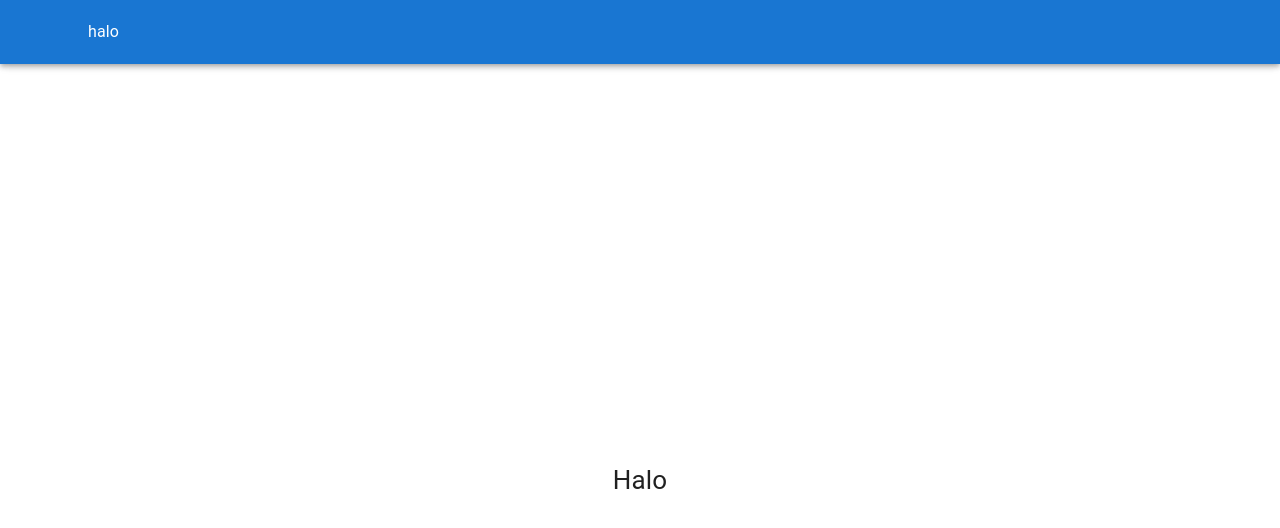
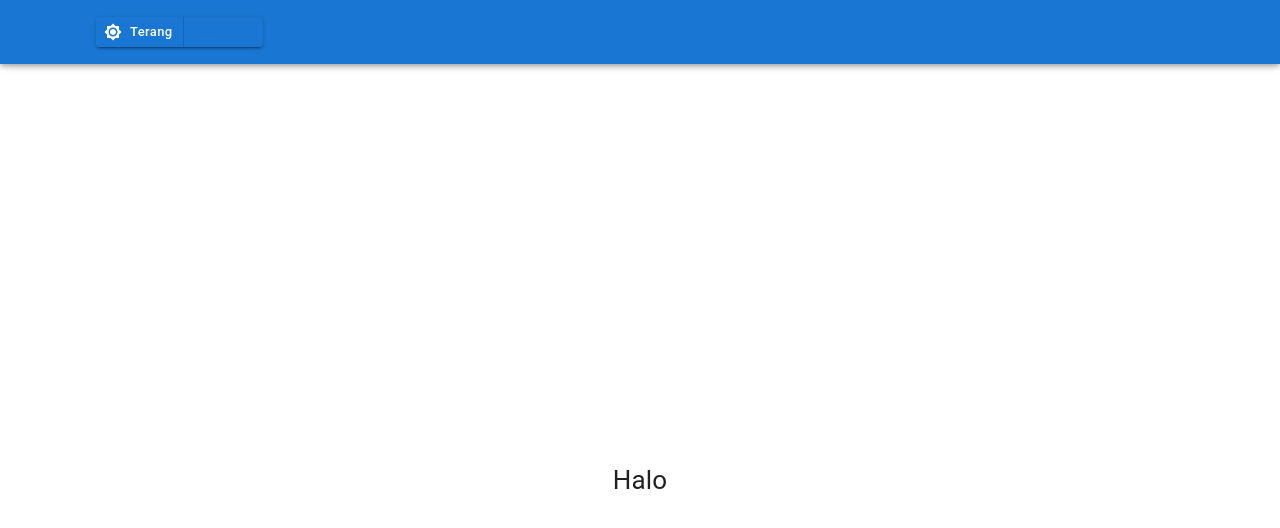
Before and after one commit to Alisyaifudin/rasli, a Next.js app: page / in a window 1280 px wide. Shown: the top 528 px of the page. Built offline with nearby package versions, Linux system fonts and the light colour scheme.

Commit message:
add themebtn comp

```diff
--- a/src/components/Navbar/Navbar.tsx
+++ b/src/components/Navbar/Navbar.tsx
@@ -3,14 +3,15 @@ import AppBar from "@mui/material/AppBar";
 import Box from "@mui/material/Box";
 import Toolbar from "@mui/material/Toolbar";
 import Container from "@mui/material/Container";
-
+// Import components
+import ThemeBtn from "../ThemeBtn/ThemeBtn";
 export default function SearchAppBar() {
   return (
     <Box sx={{ flexGrow: 1 }}>
       <AppBar position="fixed" data-testid="Navbar">
         <Container>
           <Toolbar data-testid="toolbar">
-            <p>halo</p>
+            <ThemeBtn />
           </Toolbar>
         </Container>
       </AppBar>
--- /dev/null
+++ b/src/components/ThemeBtn/ThemeBtn.tsx
@@ -0,0 +1,26 @@
+import React from "react";
+import { useAppDispatch, useAppSelector } from "../../app/hooks";
+import { setTheme, themeSL, languageSL } from "../../features/meta/metaSlice";
+import { themeTypes } from "../../features/meta/metaInterface";
+import { ThemeBtn as ThemeBtnProto } from "../../prototypes/ThemeBtn";
+import DICT from "../../utils/DICT";
+
+function ThemeBtn() {
+	const lang = useAppSelector(languageSL);
+	const mode = useAppSelector(themeSL);
+	const dispatch = useAppDispatch();
+
+	const handleClick = (mode: themeTypes) => {
+		dispatch(setTheme(mode));
+	};
+
+	return (
+		<ThemeBtnProto
+			onClick={handleClick}
+			mode={mode}
+			TEXT={{ DARK: DICT.THEME_DARK[lang], LIGHT: DICT.THEME_LIGHT[lang] }}
+		/>
+	);
+}
+
+export default ThemeBtn;
--- a/src/features/meta/metaInterface.ts
+++ b/src/features/meta/metaInterface.ts
@@ -1,7 +1,7 @@
-
-
 export type themeTypes = 'light' | 'dark';
 
 export interface MetaState {
   theme: themeTypes;
+  languages: string[];
+  language: string;
 }
--- a/src/features/meta/metaSlice.ts
+++ b/src/features/meta/metaSlice.ts
@@ -1,10 +1,12 @@
 import { createSlice, PayloadAction } from "@reduxjs/toolkit";
 import type { AppState } from "../../app/store";
 import { MetaState, themeTypes } from "./metaInterface";
-import { THEME } from "../../utils/DICT";
+import { THEME, LANGUAGES } from "../../utils/DICT";
 
 export const initialState: MetaState = {
 	theme: THEME.LIGHT,
+	languages: [LANGUAGES.EN, LANGUAGES.INA],
+	language: LANGUAGES.INA
 };
 
 export const metaSlice = createSlice({
@@ -14,12 +16,17 @@ export const metaSlice = createSlice({
 		setTheme: (state, action: PayloadAction<themeTypes>) => {
 			state.theme = action.payload;
 		},
+		setLanguage: (state, action: PayloadAction<string>) => {
+			if(state.languages.includes(action.payload)) state.language = action.payload
+		},
 	},
 });
 
-export const { setTheme } = metaSlice.actions;
+export const { setTheme, setLanguage } = metaSlice.actions;
 
 // in the slice file. For example: `useSelector((state: RootState) => state.counter.value)`
 export const themeSL = (state: AppState) => state.meta.theme;
+export const languageSL = (state: AppState) => state.meta.language;
+export const languagesSL = (state: AppState) => state.meta.languages;
 
 export default metaSlice.reducer;
--- a/src/utils/DICT.ts
+++ b/src/utils/DICT.ts
@@ -1,6 +1,22 @@
 import { themeTypes } from "../features/meta/metaInterface"
+
+export const LANGUAGES = {
+  INA: "ina",
+  EN: "en"
+}
 
 export const THEME = {
   DARK: "dark" as themeTypes,
   LIGHT: "light"  as themeTypes
 }
+
+export default {
+  THEME_LIGHT: {
+    [LANGUAGES.INA]: "Terang",
+    [LANGUAGES.EN]: "Light"
+  },
+  THEME_DARK: {
+    [LANGUAGES.INA]: "Gelap",
+    [LANGUAGES.EN]: "Dark"
+  }
+}
```
Also changed, not shown: src/utils/test/createMockRouter.tsx (added, +29 -0 lines), src/utils/test/reduxRender.tsx (added, +33 -0 lines), 1 other file (tests, documents, lock files or other folders).
